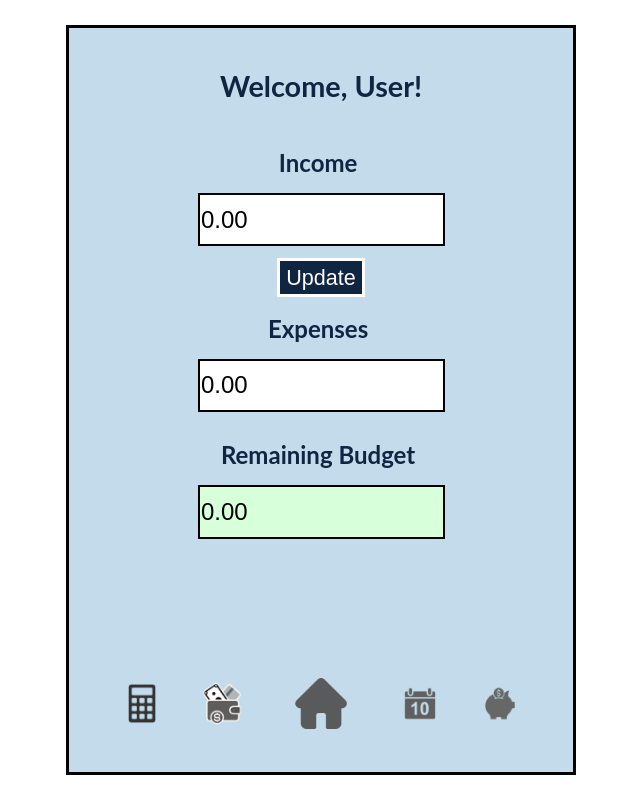
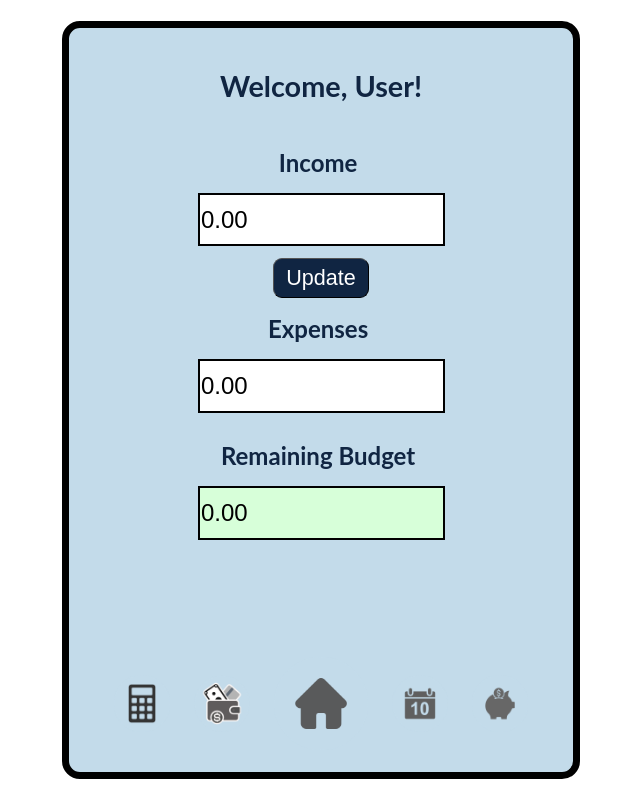
Before and after one commit to jcohen1122/CMSC434_Budget_App, a plain HTML site: page index.html in a window 1280 px wide. Shown: the whole page, without its empty margins (319-959 px from the left). Drawn offline with Linux system fonts and the light colour scheme.

Commit message:
Round buttons & device screen

```diff
--- a/styles.css
+++ b/styles.css
@@ -16,7 +16,8 @@ body {
 
     /*overflow: hidden;*/
     background-color: #C3DBEA;
-    border: 5px solid black;
+    border: 10px solid black;
+    border-radius: 24px;
     display: flex;
     flex-direction: column;
     align-items: center;
@@ -59,9 +60,9 @@ h2 {
 
 button {
     background-color: #102542;
-    border: 5px solid white;
+    border-radius: 12px;
     font-size: 1.8rem;
-    padding: 0.3rem 0.5rem;
+    padding: 0.5rem 1.0rem;
     cursor: pointer;
     color: white;
   }
```
